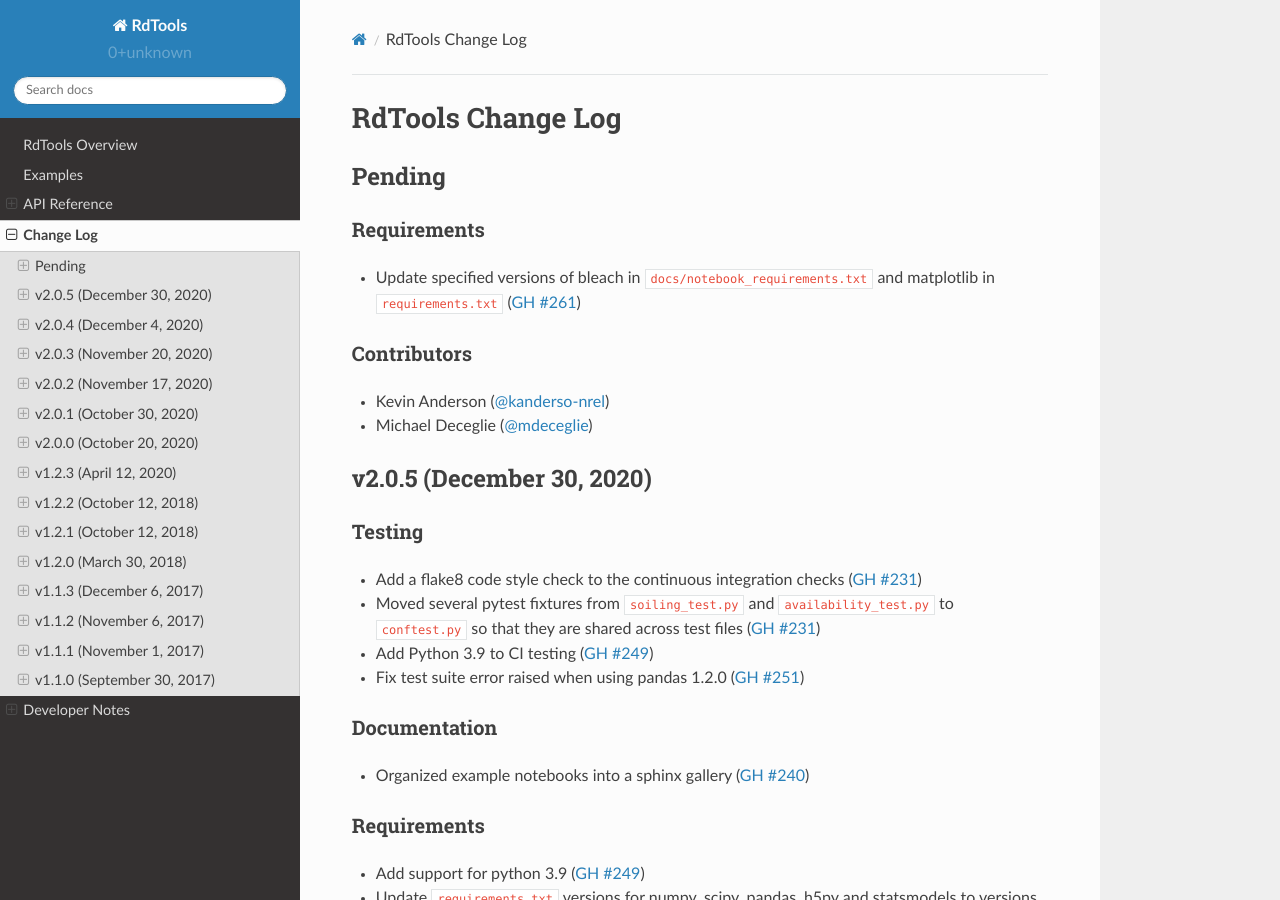
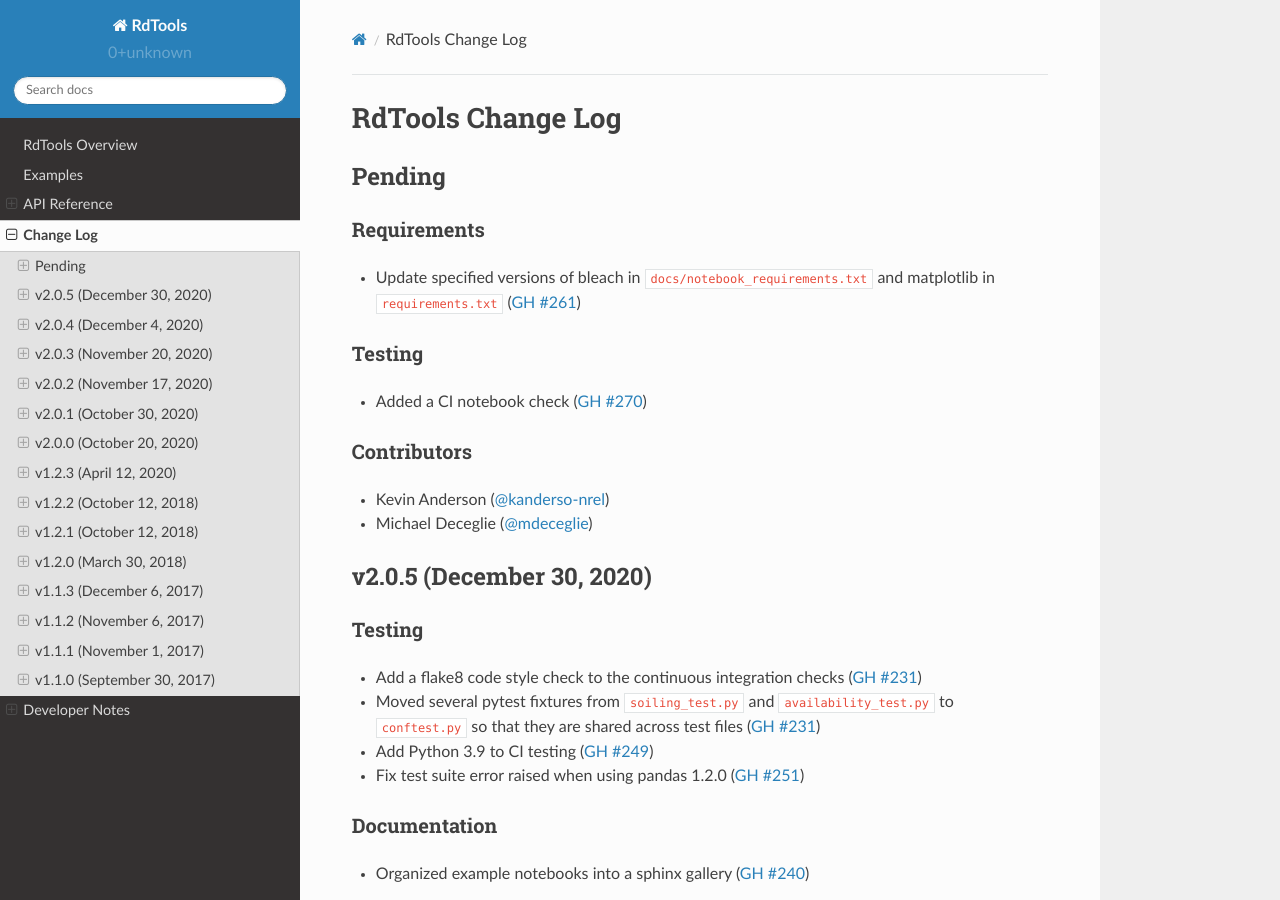
Before and after one commit to NREL/rdtools, a Sphinx documentation site: the page built from docs/sphinx/source/changelog.rst, in a window 1280 px wide and 900 px high. Built offline with Sphinx 7.4.7 and the Read the Docs theme 2.0.0, drawn with Linux system fonts in a browser that asks for light colours; pages that are not in the unit, such as notebooks, are missing from menus.

Commit message:
changelog

```diff
--- a/docs/sphinx/source/changelog/pending.rst
+++ b/docs/sphinx/source/changelog/pending.rst
@@ -9,6 +9,10 @@ Requirements
   in ``requirements.txt`` (:pull:`261`)
 
 
+Testing
+-------
+* Added a CI notebook check (:pull:`270`)
+
 Contributors
 ------------
 * Kevin Anderson (:ghuser:`kanderso-nrel`)
```
